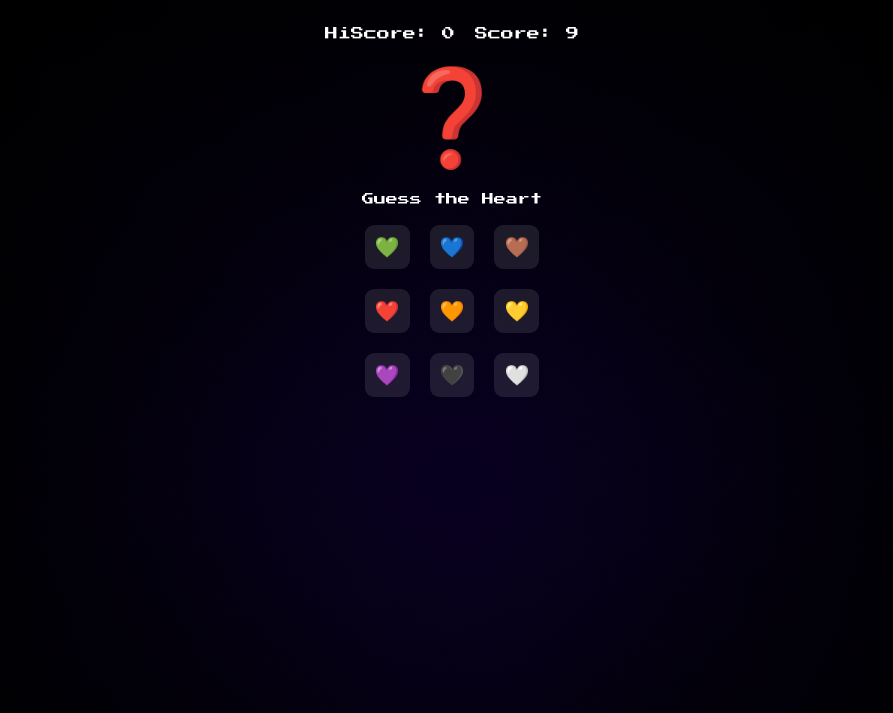
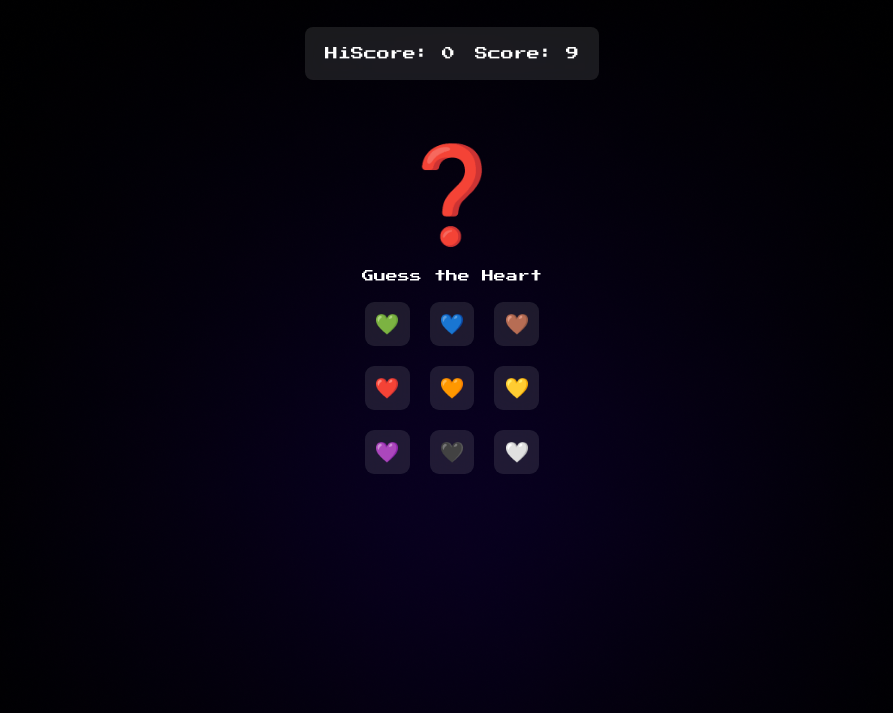
Before and after one commit to theajmalrazaq/Alphaheart, a plain HTML site: page index.html in a window 1280 px wide. Both pictures are taken after a click on the button 640 px from the left and 553 px from the top of the page. Shown: the part 167-880 px from the top of the page, without its empty margins (188-1081 px from the left). Drawn offline with Linux system fonts and the light colour scheme.

Commit message:
Refactor game interface and update play button functionality

```diff
--- a/index.html
+++ b/index.html
@@ -9,16 +9,16 @@
     <link rel="stylesheet" href="style.css" />
   </head>
   <body>
-    <header>
+    <header class="column">
       <h1 class="text-focus-in">AlphaHeart</h1>
       <img src="Logo.svg" alt="logo" id="logo">
     </header>
 
-    <section id="lower">
+    <section id="lower" class="column">
 
       <!-- Menu  -->
 
-      <div id="menu">
+      <div id="menu" class="column">
         <button id="play"><svg viewBox="0 0 24 24" xmlns="http://www.w3.org/2000/svg" width="104" height="104" fill="none"><style>@keyframes loader15{0%{transform:scale(.2);opacity:.8}80%{transform:scale(1.2);opacity:0}to{transform:scale(2.2);opacity:0}}</style><circle cx="12" cy="12" r="6" fill="white" style="animation:loader15 1.5s cubic-bezier(.165,.84,.44,1) infinite both;transform-origin:center center"/><path fill="white" fill-rule="evenodd" d="M13.41 11.591a.5.5 0 010 .817l-1.73 1.222a.5.5 0 01-.788-.409v-2.442a.5.5 0 01.789-.409l1.729 1.222z" clip-rule="evenodd"/></svg></button>
       </div>
 
@@ -31,7 +31,7 @@
 
       <!-- Game Table  -->
 
-      <div id="gametable" style="display: none;">
+      <div id="gametable" style="display: none;" class="column">
         <p id="selection">❓</p>
         <p id="message">Guess the Heart</p>
 
@@ -42,7 +42,7 @@
 
       <!-- heart buttons  -->
 
-      <div id="gametablebtns">
+      <div id="gametablebtns" class="column">
         <ul>
           <li onclick="clickcheck(0,'💚')">💚</li>
           <li onclick="clickcheck(1,'💙')">💙</li>
--- a/script.js
+++ b/script.js
@@ -1,3 +1,5 @@
+
+// slection of different elements
 const select = {
   menu: document.getElementById("menu"),
   gametable: document.getElementById("gametable"),
@@ -13,11 +15,14 @@ const select = {
   logo: document.getElementById("logo"),
 }
 
+// default veriables
+
 let score = 9;
-let win = false;
 let guess = Math.floor(Math.random()*9);
 let usrchoice = 0;
 let hiscore =0;
+
+// play button on homescrean function
 
 select.play.addEventListener("click",()=>{
 select.menu.style.display="none";
@@ -25,6 +30,8 @@ select.gametable.style.display="";
 select.logo.style.display="none";
 select.scoreboard.style.display="";
 });
+
+// function to check user choice
 
 function clickcheck(btnnum,choice)
 {
--- a/style.css
+++ b/style.css
@@ -1,4 +1,6 @@
 @import url('https://fonts.googleapis.com/css2?family=Press+Start+2P&display=swap');
+
+
 * {
   box-sizing: border-box;
   margin: 0;
@@ -11,16 +13,17 @@ body {
   height: 100vh;
   background-repeat: no-repeat;
   background-image: url("overlay.png");
-  overflow-x: hidden;
-  overflow-y: hidden;
+  overflow: hidden;
 }
 
-header {
-  color: white;
+.column{
   display: flex;
   flex-direction: column;
   align-items: center;
- gap: 30px;
+}
+header {
+  color: white;
+  gap: 50px;
   margin-top: 80px;
 }
 h1{
@@ -30,12 +33,6 @@ h1{
   font-weight: 100;
 }
 
-#lower{
-  display: flex;
-  flex-direction: column;
-  justify-content: center;
-  align-items: center;
-}
 .dlogo{
   height: 100px;
 }
@@ -43,11 +40,8 @@ h1{
   gap: 10px;
   margin-top: 50px;
   display: flex;
-  flex-direction: column;
-  justify-content: center;
   padding: 70px 40px;
   height: 320px;
-  align-items: center;
   border-radius: 16px;
 }
 #gametable{
@@ -56,14 +50,9 @@ h1{
  height: 320px;
  border-radius: 16px;
  margin-top: 30px;
- flex-direction: column;
- justify-content:center;
  gap: 20px;
- align-items: center;
 }
 #gametablebtns{
-  display: flex;
-  flex-direction: column;
   border-radius: 9px;
   gap: 20px;
 }
@@ -88,6 +77,10 @@ li:hover{
   margin-top: 30px;
   display: flex;
   gap: 20px;
+  background-color: rgba(255, 255, 255, .1);
+  padding: 20px;
+  border-radius: 8px;
+  backdrop-filter: blur(10px);
 }
 #score,#hiscore{
   color: #ffffff;
@@ -126,6 +119,7 @@ li:hover{
 #selection{
   font-size: 94px;
   font-family: 'Lemon/Milk';
+  border-radius: 4px;
 }
 #message{
   font-family: 'Press Start 2P', system-ui;
```
Also changed, not shown: 1 other file.
